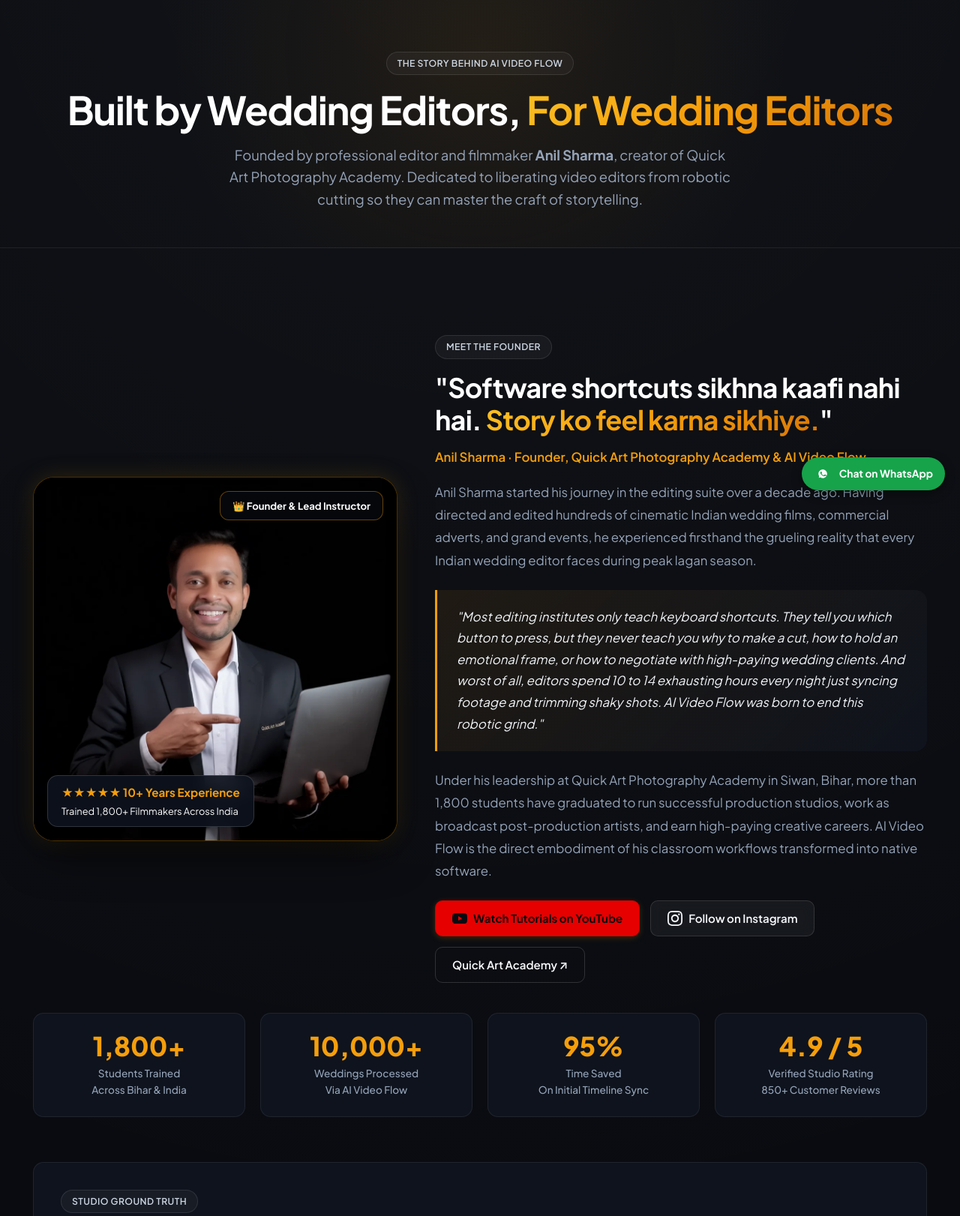
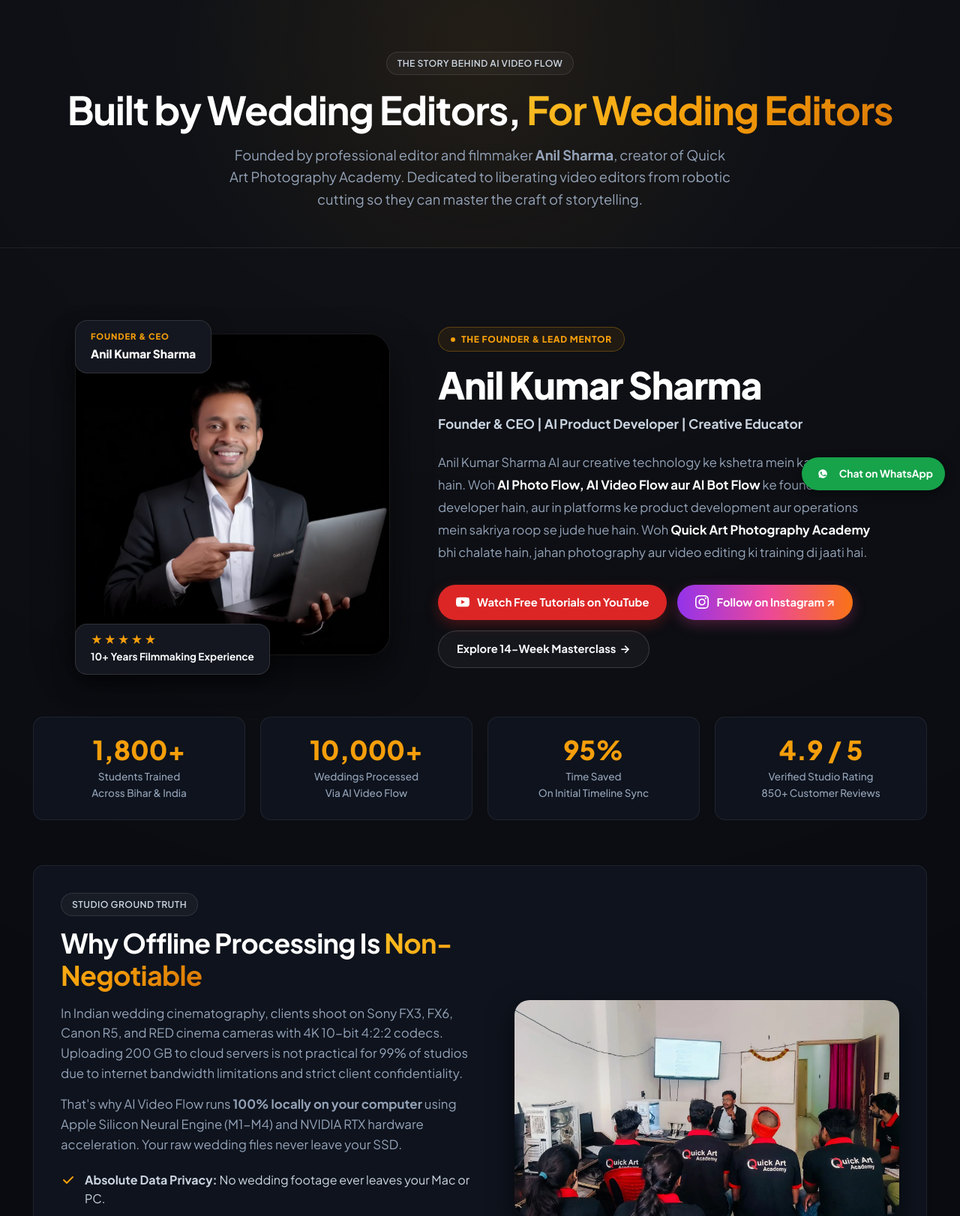
Before and after one commit to sharmaeditoranil/Ai-Video-Flow-Front, a PHP site: page /about.html in a window 1280 px wide. Shown: the part 126-1748 px from the top of the page at 75% size. Run offline with PHP 8.4, Linux system fonts and the light colour scheme.

Commit message:
Update About Us section in about.html and index.html to match Anil Kumar Sharma Founder & CEO card design

```diff
--- a/about.html
+++ b/about.html
@@ -37,7 +37,7 @@
   <link rel="preconnect" href="https://fonts.googleapis.com">
   <link rel="preconnect" href="https://fonts.gstatic.com" crossorigin>
   <link href="https://fonts.googleapis.com/css2?family=JetBrains+Mono:wght@500;700&family=Plus+Jakarta+Sans:wght@400;500;600;700;800&display=swap" rel="stylesheet">
-  <link rel="stylesheet" href="css/style.css?v=5.0">
+  <link rel="stylesheet" href="css/style.css?v=5.1">
 
   <!-- JSON-LD Structured Data: BreadcrumbList + AboutPage + Person + Organization -->
   <script type="application/ld+json">
@@ -405,56 +405,59 @@
   <main class="section">
     <div class="container">
 
-      <!-- Mentor Spotlight Grid -->
-      <div class="mentor-spotlight">
-        <!-- Left: Mentor Card with Badges -->
-        <div class="mentor-card">
-          <img src="assets/anil-sharma-mentor.webp" alt="Anil Sharma — Founder of Quick Art Photography Academy and Creator of AI Video Flow" width="600" height="600">
-          <div class="mentor-badge-top">
-            👑 Founder &amp; Lead Instructor
+      <!-- Founder & CEO Spotlight Grid (Matching Reference Design) -->
+      <div class="founder-spotlight-grid">
+        <!-- Left: Founder Photo Card with Floating Top-Left & Bottom-Left Badges -->
+        <div class="founder-photo-wrap">
+          <div class="founder-badge-topleft">
+            <span class="f-role">FOUNDER &amp; CEO</span>
+            <span class="f-name">Anil Kumar Sharma</span>
           </div>
-          <div class="mentor-badge-bottom">
-            <div style="color:var(--accent-gold);font-weight:700;font-size:0.95rem;">★★★★★ 10+ Years Experience</div>
-            <div style="color:#fff;font-size:0.8rem;margin-top:2px;">Trained 1,800+ Filmmakers Across India</div>
+
+          <div class="founder-photo-frame">
+            <img src="assets/anil-sharma-mentor.webp" alt="Anil Kumar Sharma — Founder & CEO of AI Photo Flow, AI Video Flow, AI Bot Flow & Quick Art Photography Academy" width="600" height="600">
+          </div>
+
+          <div class="founder-badge-bottomleft">
+            <div class="f-stars">★★★★★</div>
+            <div class="f-exp">10+ Years Filmmaking Experience</div>
           </div>
         </div>
 
-        <!-- Right: Story & Philosophy -->
-        <div>
-          <span class="badge badge-pill">MEET THE FOUNDER</span>
-          <h2 style="text-align:left;margin-top:16px;">
-            "Software shortcuts sikhna kaafi nahi hai. <span class="text-gold">Story ko feel karna sikhiye.</span>"
-          </h2>
-          <div style="font-weight:600;color:var(--accent-gold);margin-bottom:18px;font-size:1.05rem;">
-            Anil Sharma · Founder, Quick Art Photography Academy &amp; AI Video Flow
+        <!-- Right: Founder Bio & Action Pills -->
+        <div class="founder-bio-content">
+          <div class="founder-pill-tag">
+            <span class="dot"></span>
+            THE FOUNDER &amp; LEAD MENTOR
           </div>
 
-          <p style="margin-bottom:16px;line-height:1.8;">
-            Anil Sharma started his journey in the editing suite over a decade ago. Having directed and edited hundreds of cinematic Indian wedding films, commercial adverts, and grand events, he experienced firsthand the grueling reality that every Indian wedding editor faces during peak lagan season.
+          <h2>Anil Kumar Sharma</h2>
+
+          <div class="founder-roles-line">
+            Founder &amp; CEO | AI Product Developer | Creative Educator
+          </div>
+
+          <p class="founder-desc-text">
+            Anil Kumar Sharma AI aur creative technology ke kshetra mein kaam karte hain. Woh <strong>AI Photo Flow, AI Video Flow aur AI Bot Flow</strong> ke founder aur developer hain, aur in platforms ke product development aur operations mein sakriya roop se jude hue hain. Woh <strong>Quick Art Photography Academy</strong> bhi chalate hain, jahan photography aur video editing ki training di jaati hai.
           </p>
 
-          <div class="mentor-quote-box">
-            "Most editing institutes only teach keyboard shortcuts. They tell you which button to press, but they never teach you why to make a cut, how to hold an emotional frame, or how to negotiate with high-paying wedding clients. And worst of all, editors spend 10 to 14 exhausting hours every night just syncing footage and trimming shaky shots. AI Video Flow was born to end this robotic grind."
+          <!-- Row 1: YouTube & Instagram Buttons -->
+          <div class="founder-btn-row">
+            <a href="https://www.youtube.com/@QuickartPhotographyAcademy/videos" target="_blank" rel="noopener noreferrer" class="btn-yt-red">
+              <svg width="18" height="18" fill="currentColor" viewBox="0 0 24 24"><path d="M23.498 6.186a3.016 3.016 0 0 0-2.122-2.136C19.505 3.545 12 3.545 12 3.545s-7.505 0-9.377.505A3.017 3.017 0 0 0 .502 6.186C0 8.07 0 12 0 12s0 3.93.502 5.814a3.016 3.016 0 0 0 2.122 2.136c1.871.505 9.376.505 9.376.505s7.505 0 9.377-.505a3.015 3.015 0 0 0 2.122-2.136C24 15.93 24 12 24 12s0-3.93-.502-5.814zM9.545 15.568V8.432L15.818 12l-6.273 3.568z"/></svg>
+              Watch Free Tutorials on YouTube
+            </a>
+
+            <a href="https://www.instagram.com/quick.art.photography.academy/" target="_blank" rel="noopener noreferrer" class="btn-ig-gradient">
+              <svg width="18" height="18" fill="currentColor" viewBox="0 0 24 24"><path d="M12 2.163c3.204 0 3.584.012 4.85.07 3.252.148 4.771 1.691 4.919 4.919.058 1.265.069 1.645.069 4.849 0 3.205-.012 3.584-.069 4.849-.149 3.225-1.664 4.771-4.919 4.919-1.266.058-1.644.07-4.85.07-3.204 0-3.584-.012-4.849-.07-3.26-.149-4.771-1.699-4.919-4.92-.058-1.265-.07-1.644-.07-4.849 0-3.204.013-3.583.07-4.849.149-3.227 1.664-4.771 4.919-4.919 1.266-.057 1.645-.069 4.849-.069zm0-2.163c-3.259 0-3.667.014-4.947.072-4.358.2-6.78 2.618-6.98 6.98-.059 1.281-.073 1.689-.073 4.948 0 3.259.014 3.668.072 4.948.2 4.358 2.618 6.78 6.98 6.98 1.281.058 1.689.072 4.948.072 3.259 0 3.668-.014 4.948-.072 4.354-.2 6.782-2.618 6.979-6.98.059-1.28.073-1.689.073-4.948 0-3.259-.014-3.667-.072-4.947-.196-4.354-2.617-6.78-6.979-6.98-1.281-.059-1.69-.073-4.949-.073zm0 5.838c-3.403 0-6.162 2.759-6.162 6.162s2.759 6.163 6.162 6.163 6.162-2.759 6.162-6.163c0-3.403-2.759-6.162-6.162-6.162zm0 10.162c-2.209 0-4-1.79-4-4 0-2.209 1.791-4 4-4s4 1.791 4 4c0 2.21-1.791 4-4 4zm6.406-11.845c-.796 0-1.441.645-1.441 1.44s.645 1.44 1.441 1.44c.795 0 1.439-.645 1.439-1.44s-.644-1.44-1.439-1.44z"/></svg>
+              Follow on Instagram ↗
+            </a>
           </div>
 
-          <p style="margin-bottom:24px;line-height:1.8;">
-            Under his leadership at Quick Art Photography Academy in Siwan, Bihar, more than 1,800 students have graduated to run successful production studios, work as broadcast post-production artists, and earn high-paying creative careers. AI Video Flow is the direct embodiment of his classroom workflows transformed into native software.
-          </p>
-
-          <!-- Social Buttons -->
-          <div style="display:flex;flex-wrap:wrap;gap:14px;align-items:center;">
-            <a href="https://www.youtube.com/@QuickartPhotographyAcademy/videos" target="_blank" rel="noopener noreferrer" class="btn btn-primary" style="background:#e60000;border-color:#cc0000;">
-              <svg width="20" height="20" fill="currentColor" viewBox="0 0 24 24"><path d="M23.498 6.186a3.016 3.016 0 0 0-2.122-2.136C19.505 3.545 12 3.545 12 3.545s-7.505 0-9.377.505A3.017 3.017 0 0 0 .502 6.186C0 8.07 0 12 0 12s0 3.93.502 5.814a3.016 3.016 0 0 0 2.122 2.136c1.871.505 9.376.505 9.376.505s7.505 0 9.377-.505a3.015 3.015 0 0 0 2.122-2.136C24 15.93 24 12 24 12s0-3.93-.502-5.814zM9.545 15.568V8.432L15.818 12l-6.273 3.568z"/></svg>
-              Watch Tutorials on YouTube
-            </a>
-
-            <a href="https://www.instagram.com/quick.art.photography.academy/" target="_blank" rel="noopener noreferrer" class="btn btn-secondary">
-              <svg width="20" height="20" fill="currentColor" viewBox="0 0 24 24"><path d="M12 2.163c3.204 0 3.584.012 4.85.07 3.252.148 4.771 1.691 4.919 4.919.058 1.265.069 1.645.069 4.849 0 3.205-.012 3.584-.069 4.849-.149 3.225-1.664 4.771-4.919 4.919-1.266.058-1.644.07-4.85.07-3.204 0-3.584-.012-4.849-.07-3.26-.149-4.771-1.699-4.919-4.92-.058-1.265-.07-1.644-.07-4.849 0-3.204.013-3.583.07-4.849.149-3.227 1.664-4.771 4.919-4.919 1.266-.057 1.645-.069 4.849-.069zm0-2.163c-3.259 0-3.667.014-4.947.072-4.358.2-6.78 2.618-6.98 6.98-.059 1.281-.073 1.689-.073 4.948 0 3.259.014 3.668.072 4.948.2 4.358 2.618 6.78 6.98 6.98 1.281.058 1.689.072 4.948.072 3.259 0 3.668-.014 4.948-.072 4.354-.2 6.782-2.618 6.979-6.98.059-1.28.073-1.689.073-4.948 0-3.259-.014-3.667-.072-4.947-.196-4.354-2.617-6.78-6.979-6.98-1.281-.059-1.69-.073-4.949-.073zm0 5.838c-3.403 0-6.162 2.759-6.162 6.162s2.759 6.163 6.162 6.163 6.162-2.759 6.162-6.163c0-3.403-2.759-6.162-6.162-6.162zm0 10.162c-2.209 0-4-1.79-4-4 0-2.209 1.791-4 4-4s4 1.791 4 4c0 2.21-1.791 4-4 4zm6.406-11.845c-.796 0-1.441.645-1.441 1.44s.645 1.44 1.441 1.44c.795 0 1.439-.645 1.439-1.44s-.644-1.44-1.439-1.44z"/></svg>
-              Follow on Instagram
-            </a>
-
-            <a href="https://quickartphotography.in/" target="_blank" rel="noopener noreferrer" class="btn btn-outline-gold">
-              Quick Art Academy ↗
+          <!-- Row 2: Explore 14-Week Masterclass -->
+          <div>
+            <a href="https://quickartphotography.in/" target="_blank" rel="noopener noreferrer" class="btn-masterclass-pill">
+              Explore 14-Week Masterclass &nbsp;→
             </a>
           </div>
         </div>
--- a/contact.html
+++ b/contact.html
@@ -37,7 +37,7 @@
   <link rel="preconnect" href="https://fonts.googleapis.com">
   <link rel="preconnect" href="https://fonts.gstatic.com" crossorigin>
   <link href="https://fonts.googleapis.com/css2?family=JetBrains+Mono:wght@500;700&family=Plus+Jakarta+Sans:wght@400;500;600;700;800&display=swap" rel="stylesheet">
-  <link rel="stylesheet" href="css/style.css?v=5.0">
+  <link rel="stylesheet" href="css/style.css?v=5.1">
 
   <!-- JSON-LD Structured Data: BreadcrumbList + ContactPage + LocalBusiness -->
   <script type="application/ld+json">
--- a/css/style.css
+++ b/css/style.css
@@ -4121,3 +4121,225 @@
   background: #16a34a;
   box-shadow: 0 4px 14px rgba(0, 0, 0, 0.4);
 }
+
+/* ==========================================================================
+   Founder & CEO Spotlight (Exact Match to Anil Kumar Sharma Reference UI)
+   ========================================================================== */
+.founder-spotlight-grid {
+  display: grid;
+  grid-template-columns: 420px 1fr;
+  gap: 64px;
+  align-items: center;
+  max-width: 1080px;
+  margin: 20px auto 56px;
+}
+
+.founder-photo-wrap {
+  position: relative;
+  padding-top: 18px;
+  padding-bottom: 26px;
+}
+
+.founder-photo-frame {
+  background: #000000;
+  border-radius: 28px;
+  overflow: hidden;
+  border: 1px solid rgba(255, 255, 255, 0.1);
+  box-shadow: 0 24px 50px rgba(0, 0, 0, 0.55);
+}
+
+.founder-photo-frame img {
+  width: 100%;
+  height: auto;
+  aspect-ratio: 1 / 1.02;
+  object-fit: cover;
+  display: block;
+}
+
+.founder-badge-topleft {
+  position: absolute;
+  top: 0;
+  left: 0;
+  background: #14171f;
+  border: 1px solid rgba(255, 255, 255, 0.12);
+  border-radius: 16px;
+  padding: 12px 20px;
+  box-shadow: 0 12px 28px rgba(0, 0, 0, 0.5);
+  z-index: 3;
+}
+
+.founder-badge-topleft .f-role {
+  display: block;
+  font-size: 0.7rem;
+  font-weight: 800;
+  text-transform: uppercase;
+  letter-spacing: 0.08em;
+  color: #f59e0b;
+  margin-bottom: 2px;
+}
+
+.founder-badge-topleft .f-name {
+  display: block;
+  font-size: 0.96rem;
+  font-weight: 800;
+  color: #ffffff;
+}
+
+.founder-badge-bottomleft {
+  position: absolute;
+  bottom: 0;
+  left: 0;
+  background: #14171f;
+  border: 1px solid rgba(255, 255, 255, 0.12);
+  border-radius: 16px;
+  padding: 12px 20px;
+  box-shadow: 0 12px 28px rgba(0, 0, 0, 0.5);
+  z-index: 3;
+}
+
+.founder-badge-bottomleft .f-stars {
+  color: #f59e0b;
+  font-size: 0.95rem;
+  letter-spacing: 2px;
+  line-height: 1;
+  margin-bottom: 5px;
+}
+
+.founder-badge-bottomleft .f-exp {
+  font-size: 0.85rem;
+  font-weight: 700;
+  color: #f8fafc;
+}
+
+.founder-bio-content {
+  text-align: left;
+}
+
+.founder-pill-tag {
+  display: inline-flex;
+  align-items: center;
+  gap: 8px;
+  padding: 6px 16px;
+  border-radius: 999px;
+  background: rgba(245, 158, 11, 0.08);
+  border: 1px solid rgba(245, 158, 11, 0.3);
+  color: #f59e0b;
+  font-size: 0.75rem;
+  font-weight: 800;
+  letter-spacing: 0.06em;
+  text-transform: uppercase;
+  margin-bottom: 16px;
+}
+
+.founder-pill-tag .dot {
+  width: 6px;
+  height: 6px;
+  border-radius: 50%;
+  background: #f59e0b;
+}
+
+.founder-bio-content h2 {
+  text-align: left;
+  font-size: clamp(2.2rem, 4vw, 3.1rem);
+  font-weight: 800;
+  color: #ffffff;
+  letter-spacing: -0.025em;
+  margin-bottom: 10px;
+  line-height: 1.15;
+}
+
+.founder-roles-line {
+  font-size: 1.08rem;
+  font-weight: 700;
+  color: #cbd5e1;
+  margin-bottom: 22px;
+}
+
+.founder-desc-text {
+  font-size: 1.04rem;
+  line-height: 1.8;
+  color: #94a3b8;
+  margin-bottom: 28px;
+  max-width: 620px;
+}
+
+.founder-desc-text strong {
+  color: #ffffff;
+  font-weight: 700;
+}
+
+.founder-btn-row {
+  display: flex;
+  flex-wrap: wrap;
+  gap: 14px;
+  margin-bottom: 14px;
+}
+
+.btn-yt-red {
+  display: inline-flex;
+  align-items: center;
+  gap: 10px;
+  background: #dc2626;
+  color: #ffffff !important;
+  font-size: 0.92rem;
+  font-weight: 700;
+  padding: 12px 24px;
+  border-radius: 999px;
+  text-decoration: none;
+  transition: all 0.2s ease;
+  box-shadow: 0 6px 18px rgba(220, 38, 38, 0.3);
+}
+
+.btn-yt-red:hover {
+  background: #ef4444;
+  transform: translateY(-1px);
+}
+
+.btn-ig-gradient {
+  display: inline-flex;
+  align-items: center;
+  gap: 10px;
+  background: linear-gradient(90deg, #9333ea 0%, #ec4899 52%, #f97316 100%);
+  color: #ffffff !important;
+  font-size: 0.92rem;
+  font-weight: 700;
+  padding: 12px 24px;
+  border-radius: 999px;
+  text-decoration: none;
+  transition: all 0.2s ease;
+  box-shadow: 0 6px 18px rgba(236, 72, 153, 0.28);
+}
+
+.btn-ig-gradient:hover {
+  opacity: 0.94;
+  transform: translateY(-1px);
+}
+
+.btn-masterclass-pill {
+  display: inline-flex;
+  align-items: center;
+  gap: 10px;
+  background: rgba(255, 255, 255, 0.04);
+  border: 1px solid rgba(255, 255, 255, 0.16);
+  color: #f8fafc !important;
+  font-size: 0.92rem;
+  font-weight: 700;
+  padding: 12px 24px;
+  border-radius: 999px;
+  text-decoration: none;
+  transition: all 0.2s ease;
+}
+
+.btn-masterclass-pill:hover {
+  background: rgba(255, 255, 255, 0.09);
+  border-color: rgba(255, 255, 255, 0.3);
+  transform: translateY(-1px);
+}
+
+@media (max-width: 992px) {
+  .founder-spotlight-grid {
+    grid-template-columns: 1fr;
+    gap: 36px;
+    max-width: 520px;
+  }
+}
--- a/davinci-resolve-wedding-editing.html
+++ b/davinci-resolve-wedding-editing.html
@@ -37,7 +37,7 @@
   <link rel="preconnect" href="https://fonts.googleapis.com">
   <link rel="preconnect" href="https://fonts.gstatic.com" crossorigin>
   <link href="https://fonts.googleapis.com/css2?family=JetBrains+Mono:wght@500;700&family=Plus+Jakarta+Sans:wght@400;500;600;700;800&display=swap" rel="stylesheet">
-  <link rel="stylesheet" href="css/style.css?v=5.0">
+  <link rel="stylesheet" href="css/style.css?v=5.1">
 
   <!-- JSON-LD Structured Data: BreadcrumbList + SoftwareApplication + FAQPage -->
   <script type="application/ld+json">
--- a/edius-wedding-video-editing.html
+++ b/edius-wedding-video-editing.html
@@ -37,7 +37,7 @@
   <link rel="preconnect" href="https://fonts.googleapis.com">
   <link rel="preconnect" href="https://fonts.gstatic.com" crossorigin>
   <link href="https://fonts.googleapis.com/css2?family=JetBrains+Mono:wght@500;700&family=Plus+Jakarta+Sans:wght@400;500;600;700;800&display=swap" rel="stylesheet">
-  <link rel="stylesheet" href="css/style.css?v=5.0">
+  <link rel="stylesheet" href="css/style.css?v=5.1">
 
   <!-- JSON-LD Structured Data: BreadcrumbList + SoftwareApplication + FAQPage -->
   <script type="application/ld+json">
--- a/premiere-pro-wedding-editing.html
+++ b/premiere-pro-wedding-editing.html
@@ -37,7 +37,7 @@
   <link rel="preconnect" href="https://fonts.googleapis.com">
   <link rel="preconnect" href="https://fonts.gstatic.com" crossorigin>
   <link href="https://fonts.googleapis.com/css2?family=JetBrains+Mono:wght@500;700&family=Plus+Jakarta+Sans:wght@400;500;600;700;800&display=swap" rel="stylesheet">
-  <link rel="stylesheet" href="css/style.css?v=5.0">
+  <link rel="stylesheet" href="css/style.css?v=5.1">
 
   <!-- JSON-LD Structured Data: BreadcrumbList + SoftwareApplication + FAQPage -->
   <script type="application/ld+json">
--- a/pricing.html
+++ b/pricing.html
@@ -44,7 +44,7 @@
   <link
     href="https://fonts.googleapis.com/css2?family=JetBrains+Mono:wght@500;700&family=Plus+Jakarta+Sans:wght@400;500;600;700;800&display=swap"
     rel="stylesheet">
-  <link rel="stylesheet" href="css/style.css?v=5.0">
+  <link rel="stylesheet" href="css/style.css?v=5.1">
 
   <!-- JSON-LD Structured Data: BreadcrumbList + Product + OfferCatalog + FAQPage -->
   <script type="application/ld+json">
--- a/privacy.html
+++ b/privacy.html
@@ -36,7 +36,7 @@
   <link rel="preconnect" href="https://fonts.googleapis.com">
   <link rel="preconnect" href="https://fonts.gstatic.com" crossorigin>
   <link href="https://fonts.googleapis.com/css2?family=JetBrains+Mono:wght@500;700&family=Plus+Jakarta+Sans:wght@400;500;600;700;800&display=swap" rel="stylesheet">
-  <link rel="stylesheet" href="css/style.css?v=5.0">
+  <link rel="stylesheet" href="css/style.css?v=5.1">
 
   <!-- JSON-LD Structured Data: BreadcrumbList + WebPage -->
   <script type="application/ld+json">
--- a/refund.html
+++ b/refund.html
@@ -36,7 +36,7 @@
   <link rel="preconnect" href="https://fonts.googleapis.com">
   <link rel="preconnect" href="https://fonts.gstatic.com" crossorigin>
   <link href="https://fonts.googleapis.com/css2?family=JetBrains+Mono:wght@500;700&family=Plus+Jakarta+Sans:wght@400;500;600;700;800&display=swap" rel="stylesheet">
-  <link rel="stylesheet" href="css/style.css?v=5.0">
+  <link rel="stylesheet" href="css/style.css?v=5.1">
 
   <!-- JSON-LD Structured Data: BreadcrumbList + WebPage -->
   <script type="application/ld+json">
--- a/shipping.html
+++ b/shipping.html
@@ -36,7 +36,7 @@
   <link rel="preconnect" href="https://fonts.googleapis.com">
   <link rel="preconnect" href="https://fonts.gstatic.com" crossorigin>
   <link href="https://fonts.googleapis.com/css2?family=JetBrains+Mono:wght@500;700&family=Plus+Jakarta+Sans:wght@400;500;600;700;800&display=swap" rel="stylesheet">
-  <link rel="stylesheet" href="css/style.css?v=5.0">
+  <link rel="stylesheet" href="css/style.css?v=5.1">
 
   <!-- JSON-LD Structured Data: BreadcrumbList + WebPage -->
   <script type="application/ld+json">
--- a/terms.html
+++ b/terms.html
@@ -36,7 +36,7 @@
   <link rel="preconnect" href="https://fonts.googleapis.com">
   <link rel="preconnect" href="https://fonts.gstatic.com" crossorigin>
   <link href="https://fonts.googleapis.com/css2?family=JetBrains+Mono:wght@500;700&family=Plus+Jakarta+Sans:wght@400;500;600;700;800&display=swap" rel="stylesheet">
-  <link rel="stylesheet" href="css/style.css?v=5.0">
+  <link rel="stylesheet" href="css/style.css?v=5.1">
 
   <!-- JSON-LD Structured Data: BreadcrumbList + WebPage -->
   <script type="application/ld+json">
--- a/zero-audio-multicam-sync.html
+++ b/zero-audio-multicam-sync.html
@@ -37,7 +37,7 @@
   <link rel="preconnect" href="https://fonts.googleapis.com">
   <link rel="preconnect" href="https://fonts.gstatic.com" crossorigin>
   <link href="https://fonts.googleapis.com/css2?family=JetBrains+Mono:wght@500;700&family=Plus+Jakarta+Sans:wght@400;500;600;700;800&display=swap" rel="stylesheet">
-  <link rel="stylesheet" href="css/style.css?v=5.0">
+  <link rel="stylesheet" href="css/style.css?v=5.1">
 
   <!-- JSON-LD Structured Data: BreadcrumbList + TechArticle + FAQPage -->
   <script type="application/ld+json">
```
Also changed, not shown: index.html (+50 -38 lines).
